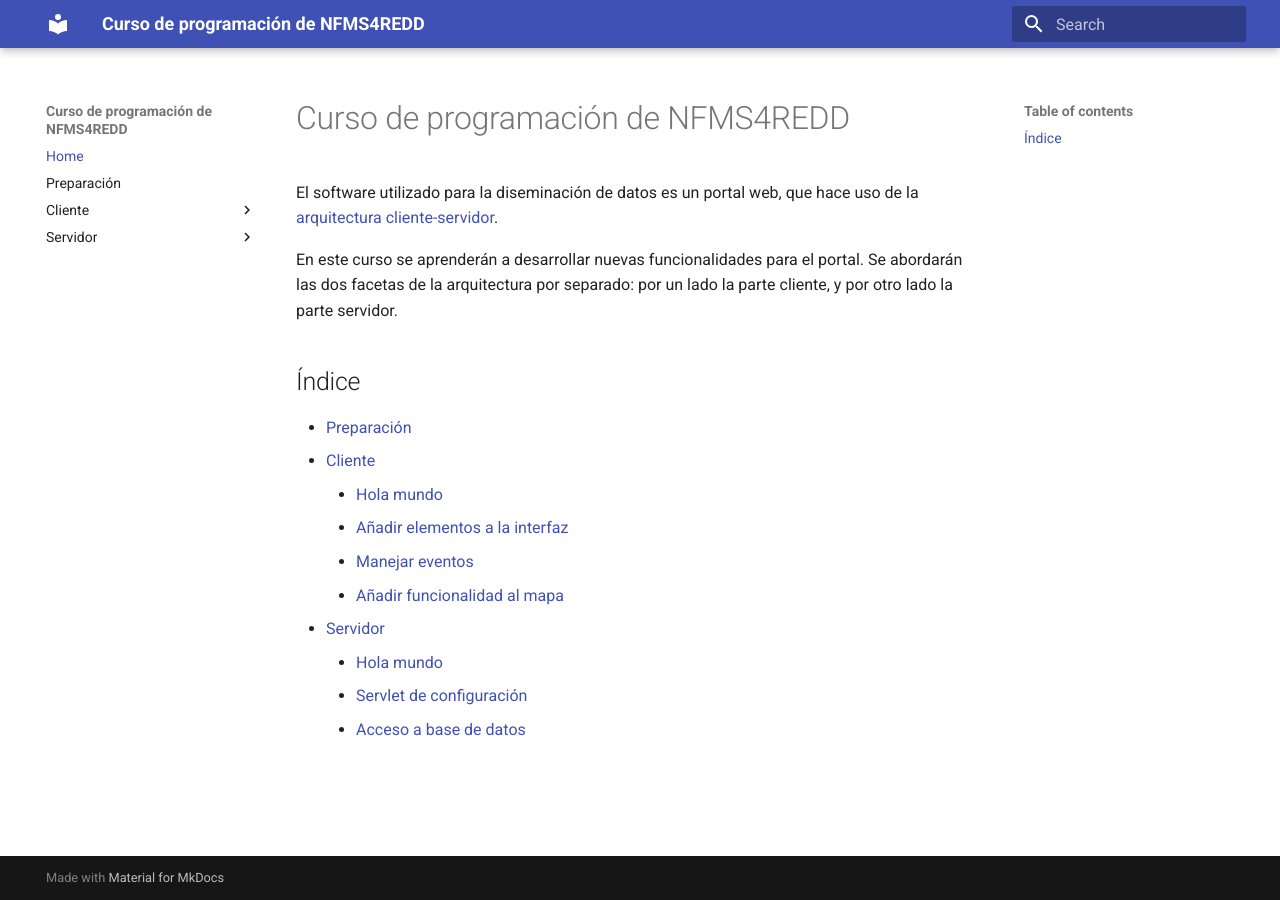
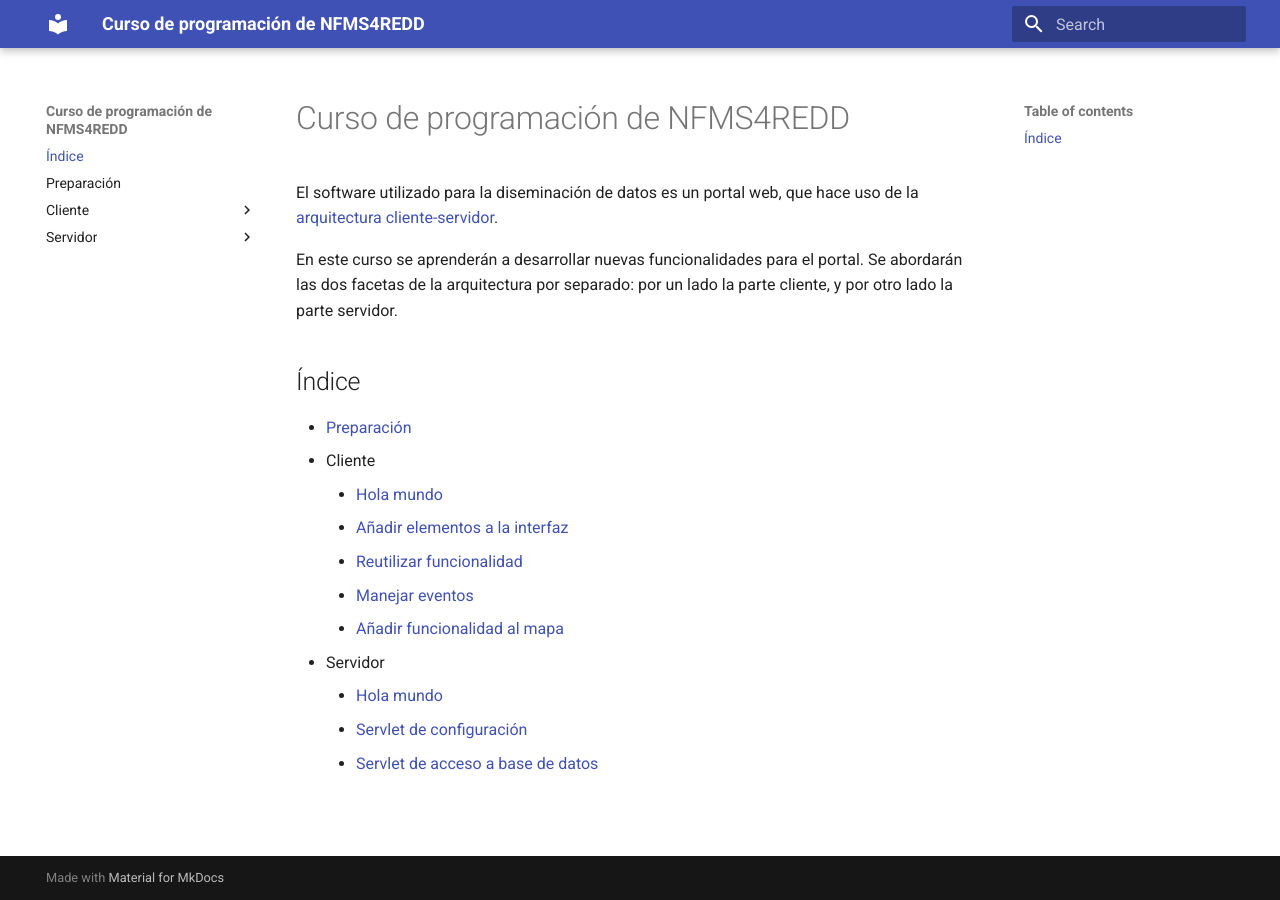
Before and after one commit to nfms4redd/webinar-programacion, an MkDocs documentation site: the page built from docs/index.md, in a window 1280 px wide. Built offline with MkDocs 1.6.1 and Material for MkDocs 9.7.7, drawn with Linux system fonts in a browser that asks for light colours; old or Windows-style settings are respelled for this version of MkDocs.

Commit message:
Fix index

```diff
--- a/docs/index.md
+++ b/docs/index.md
@@ -7,15 +7,16 @@ En este curso se aprenderán a desarrollar nuevas funcionalidades para el portal
 ## Índice
 
 * [Preparación](setup.md)
-* [Cliente](client/index.md)
+* Cliente
 
 	* [Hola mundo](client/hello_world.md)
 	* [Añadir elementos a la interfaz](client/add_ui.md)
+	* [Reutilizar funcionalidad](client/reuse.md)
 	* [Manejar eventos](client/events.md)
 	* [Añadir funcionalidad al mapa](client/add_map_functionality.md)
 
-* [Servidor](server/index.md)
+* Servidor
 
 	* [Hola mundo](server/hello_world.md)
 	* [Servlet de configuración](server/config_servlet.md)
-	* [Acceso a base de datos](server/db_servlet.md)
+	* [Servlet de acceso a base de datos](server/db_servlet.md)
--- a/mkdocs.yml
+++ b/mkdocs.yml
@@ -2,7 +2,7 @@ site_name: Curso de programación de NFMS4REDD
 theme: 'material'
 markdown_extensions: [codehilite]
 pages:
-- Home: index.md
+- Índice: index.md
 - Preparación: setup.md
 - Cliente:
     - 'Hola mundo': client/hello_world.md
@@ -13,4 +13,4 @@ pages:
 - Servidor:
     - 'Hola mundo': server/hello_world.md
     - 'Servlet de configuración': server/config_servlet.md
-    - 'Acceso a base de datos': server/db_servlet.md
+    - 'Servlet de acceso a base de datos': server/db_servlet.md
```
